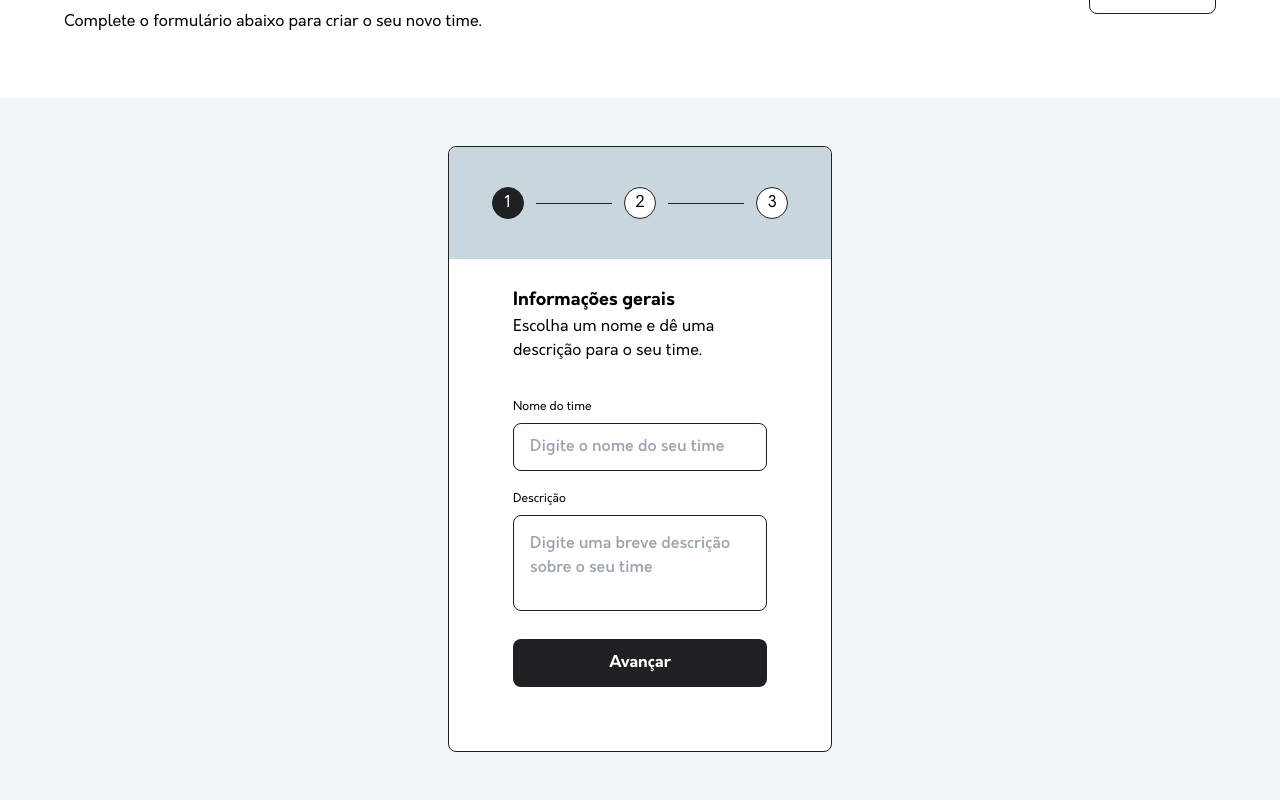
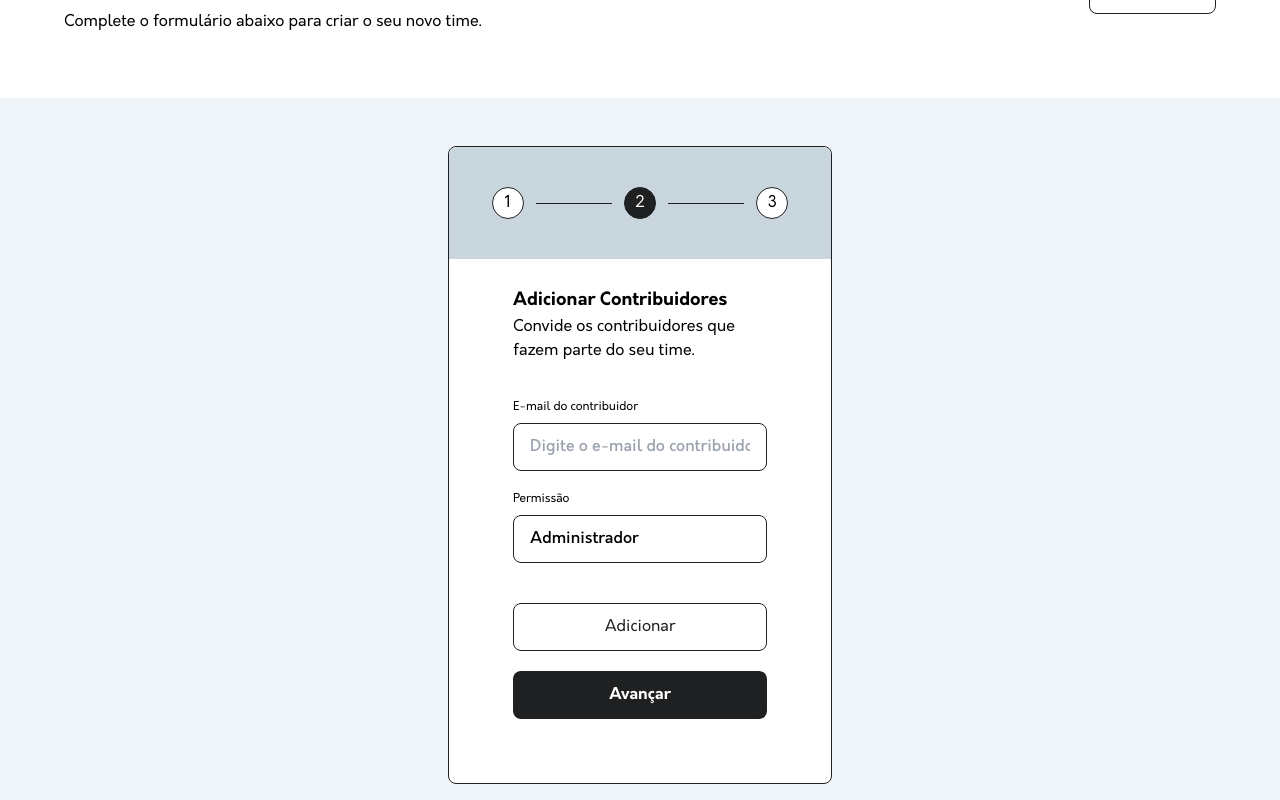
Before and after one commit to emanusantos/SGPP_FRONT, a React (Vite) app: page /times/criar in a window 1280 px wide. Both pictures are taken after a click on the button "Avançar". Shown: the part 222-1022 px from the top of the page. Built offline with nearby package versions, Linux system fonts and the light colour scheme.

Commit message:
feat: setup first and second step layout of create team

```diff
--- /dev/null
+++ b/src/routes/CreateTeam/components/CreateTeamFirstStep/index.tsx
@@ -0,0 +1,33 @@
+import { Button, Input, MultilineInput } from "@components";
+
+export function CreateTeamFirstStep({
+  onClickAdvance,
+}: {
+  onClickAdvance: () => void;
+}) {
+  return (
+    <>
+      <h3 className="font-orkneyBold text-black text-lg">Informações gerais</h3>
+      <p className="subtitle">
+        Escolha um nome e dê uma descrição para o seu time.
+      </p>
+
+      <Input
+        containerClasses="mt-9"
+        placeholder="Digite o nome do seu time"
+        label="Nome do time"
+      />
+
+      <MultilineInput
+        containerClasses="mt-5"
+        className="h-24 items-start resize-none"
+        placeholder="Digite uma breve descrição sobre o seu time"
+        label="Descrição"
+      />
+
+      <Button className="mt-7" onClick={onClickAdvance}>
+        Avançar
+      </Button>
+    </>
+  );
+}
--- /dev/null
+++ b/src/routes/CreateTeam/components/CreateTeamSecondStep/index.tsx
@@ -0,0 +1,29 @@
+import { Button, Input } from "@components";
+
+export function CreateTeamSecondStep() {
+  return (
+    <>
+      <h3 className="font-orkneyBold text-black text-lg">
+        Adicionar Contribuidores
+      </h3>
+      <p className="subtitle">
+        Convide os contribuidores que fazem parte do seu time.
+      </p>
+      <Input
+        containerClasses="mt-9"
+        placeholder="Digite o e-mail do contribuidor"
+        label="E-mail do contribuidor"
+      />
+
+      {/* TODO: Fazer select */}
+      <Input containerClasses="mt-5" label="Permissão" value="Administrador" />
+
+      <div className="flex flex-col gap-5 mt-10">
+        <Button className="bg-transparent text-primary font-orkney border border-primary">
+          Adicionar
+        </Button>
+        <Button>Avançar</Button>
+      </div>
+    </>
+  );
+}
--- a/src/routes/CreateTeam/components/index.ts
+++ b/src/routes/CreateTeam/components/index.ts
@@ -1 +1,3 @@
 export { CreateTeamStepCard } from "./CreateTeamStepCard";
+export { CreateTeamFirstStep } from "./CreateTeamFirstStep";
+export { CreateTeamSecondStep } from "./CreateTeamSecondStep";
--- a/src/routes/CreateTeam/index.tsx
+++ b/src/routes/CreateTeam/index.tsx
@@ -9,10 +9,21 @@ import {
   PageSubheader,
 } from "@components";
 
-import { CreateTeamStepCard } from "./components";
+import {
+  CreateTeamFirstStep,
+  CreateTeamSecondStep,
+  CreateTeamStepCard,
+} from "./components";
 
 export function CreateTeam() {
-  const [currentStep, setCurrentStep] = React.useState(1);
+  const [currentStep, setCurrentStep] = React.useState<1 | 2>(1);
+
+  const onAdvanceFirstStep = () => setCurrentStep(2);
+
+  const ComponentByStep = {
+    1: <CreateTeamFirstStep onClickAdvance={onAdvanceFirstStep} />,
+    2: <CreateTeamSecondStep />,
+  };
 
   return (
     <div className="flex flex-col min-h-dvh">
@@ -29,27 +40,7 @@ export function CreateTeam() {
 
       <PageMain className="flex flex-col gap-12 items-center justify-center py-12">
         <CreateTeamStepCard numberOfSteps={3} currentStep={currentStep}>
-          <h3 className="font-orkneyBold text-black text-lg">
-            Informações gerais
-          </h3>
-          <p className="subtitle">
-            Escolha um nome e dê uma descrição para o seu time.
-          </p>
-
-          <Input
-            containerClasses="mt-9"
-            placeholder="Digite o nome do seu time"
-            label="Nome do time"
-          />
-
-          <MultilineInput
-            containerClasses="mt-5"
-            className="h-24 items-start resize-none"
-            placeholder="Digite uma breve descrição sobre o seu time"
-            label="Descrição"
-          />
-
-          <Button className="mt-7">Avançar</Button>
+          {ComponentByStep[currentStep]}
         </CreateTeamStepCard>
       </PageMain>
     </div>
```
